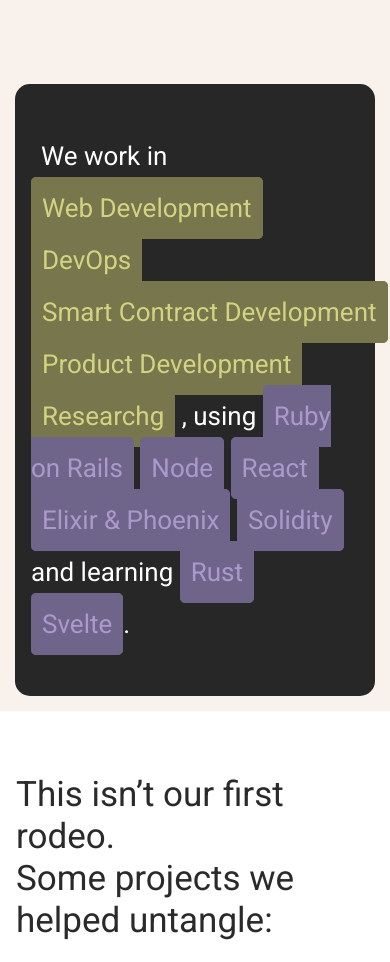
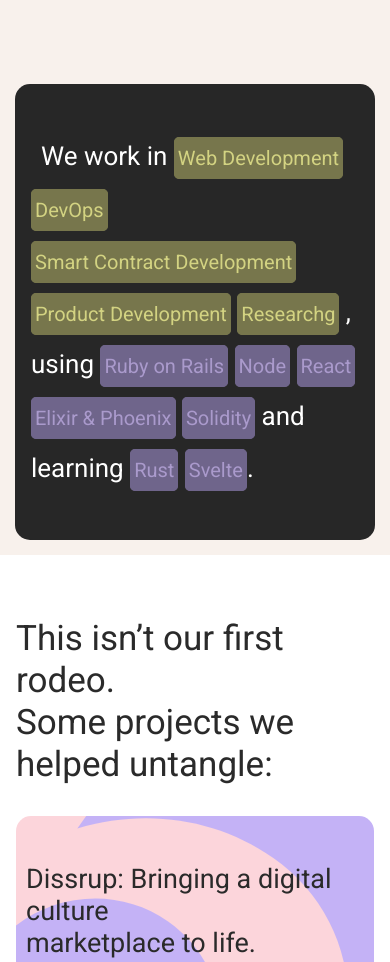
Before and after one commit to Sulavsir/Clone-finiam, a plain HTML site: page index.html in a window 390 px wide. Shown: the part 1360-2322 px from the top of the page. Drawn offline with Linux system fonts and the light colour scheme.

Commit message:
SK-2 feat(ui): add responsive all layout for mobile view

```diff
--- a/index.html
+++ b/index.html
@@ -104,18 +104,23 @@
           <div class="container">
             <h1 class="card__heading">
               <span style="margin-left: 10px">We work in</span>
-              <span class="card__tag--green">Web Development</span>
-              <span class="card__tag--green">DevOps</span>
-              <span class="card__tag--green">Smart Contract Development</span>
-              <span class="card__tag--green">Product Development</span>
-              <span class="card__tag--green">Researchg</span> , using
-              <span class="card__tag--purple">Ruby on Rails</span>
-              <span class="card__tag--purple">Node</span>
-              <span class="card__tag--purple">React</span>
-              <span class="card__tag--purple">Elixir & Phoenix</span>
-              <span class="card__tag--purple">Solidity</span>
-              and learning <span class="card__tag--purple">Rust</span>
-              <span class="card__tag--purple">Svelte</span>.
+              <span class="card__tag card__tag--green">Web Development</span>
+              <span class="card__tag card__tag--green">DevOps</span>
+              <span class="card__tag card__tag--green"
+                >Smart Contract Development</span
+              >
+              <span class="card__tag card__tag--green"
+                >Product Development</span
+              >
+              <span class="card__tag card__tag--green">Researchg</span> , using
+              <span class="card__tag card__tag--purple">Ruby on Rails</span>
+              <span class="card__tag card__tag--purple">Node</span>
+              <span class="card__tag card__tag--purple">React</span>
+              <span class="card__tag card__tag--purple">Elixir & Phoenix</span>
+              <span class="card__tag card__tag--purple">Solidity</span>
+              and learning
+              <span class="card__tag card__tag--purple">Rust</span>
+              <span class="card__tag card__tag--purple">Svelte</span>.
             </h1>
           </div>
         </div>
@@ -265,12 +270,12 @@
             <span>Let’s build the next big thing, together.</span>
           </div>
           <div class="footer-bottom">
-            <a href="mailto:contact@finiam.com">contact@finiam.com</a>
             <div class="social-links">
+              <a href="mailto:contact@finiam.com">contact@finiam.com</a>
               <a href="#">TW</a>
               <a href="#">IN</a>
             </div>
-            <p class="credits">Shaped by Sulav Karki</p>
+            <p class="credits">Shaped by Sulav</p>
           </div>
         </div>
         <div class="circle"></div>
--- a/style.css
+++ b/style.css
@@ -140,7 +140,6 @@ body {
   flex-wrap: wrap;
   align-items: end;
   justify-content: space-between;
-  padding-top: 120px;
   position: absolute;
   left: 0;
   right: 0;
@@ -539,6 +538,7 @@ footer .content-wrap {
 
 .footer-bottom {
   display: flex;
+  flex-wrap: wrap;
   align-items: center;
   justify-content: space-between;
   margin-top: 20px;
```
